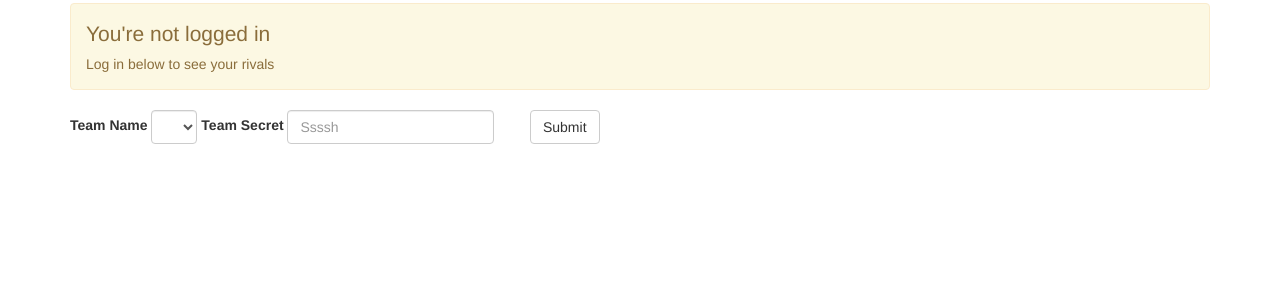
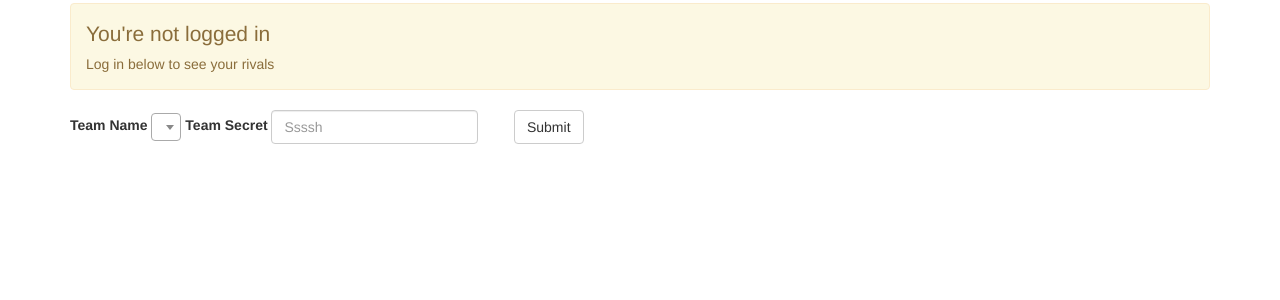
Before and after one commit to davidharrison92/sociallydistantpubquiz, a PHP site: page /leaderboard.php in a window 1280 px wide, after a click on "My League". Shown: the part 481-781 px from the top of the page. Run offline with PHP 8.4, Linux system fonts and the light colour scheme; data that the repository does not hold is empty; a stand-in replaces the project's code that opens the database connection; some libraries are stand-ins or nearby versions.

Commit message:
add support for Select2

```diff
--- a/htmlheader.php
+++ b/htmlheader.php
@@ -19,6 +19,10 @@
 
         <script src="https://maxcdn.bootstrapcdn.com/bootstrap/3.3.7/js/bootstrap.min.js" integrity="sha384-Tc5IQib027qvyjSMfHjOMaLkfuWVxZxUPnCJA7l2mCWNIpG9mGCD8wGNIcPD7Txa" crossorigin="anonymous"></script>
 
+        <!-- Select2 Dropdown -->
+
+        <link href="https://cdn.jsdelivr.net/npm/select2@4.0.13/dist/css/select2.min.css" rel="stylesheet" />
+        <script src="https://cdn.jsdelivr.net/npm/select2@4.0.13/dist/js/select2.min.js"></script>
 
         <!-- Favicons -->
         <link rel="apple-touch-icon" sizes="180x180" href="favicon/apple-touch-icon.png">
--- a/loginform.php
+++ b/loginform.php
@@ -1,7 +1,7 @@
 <form class="form-inline" method="POST">
     <div class="form-group">
         <label for="teamname">Team Name</label>
-        <select class="form-control" id="teamname" name="teamID">
+        <select class="form-control pickteamname" id="teamname" name="teamID">
         <?php foreach($teams_list as $team){
             echo '<option value="' . $team["team_id"] . '">' . $team["team_name"] . "</option>";
         } ?>
@@ -19,3 +19,9 @@
         </div>
     </div>
 </form>
+
+<script>
+$(document).ready(function() {
+    $('.pickteamname').select2();
+});
+</script>
```
